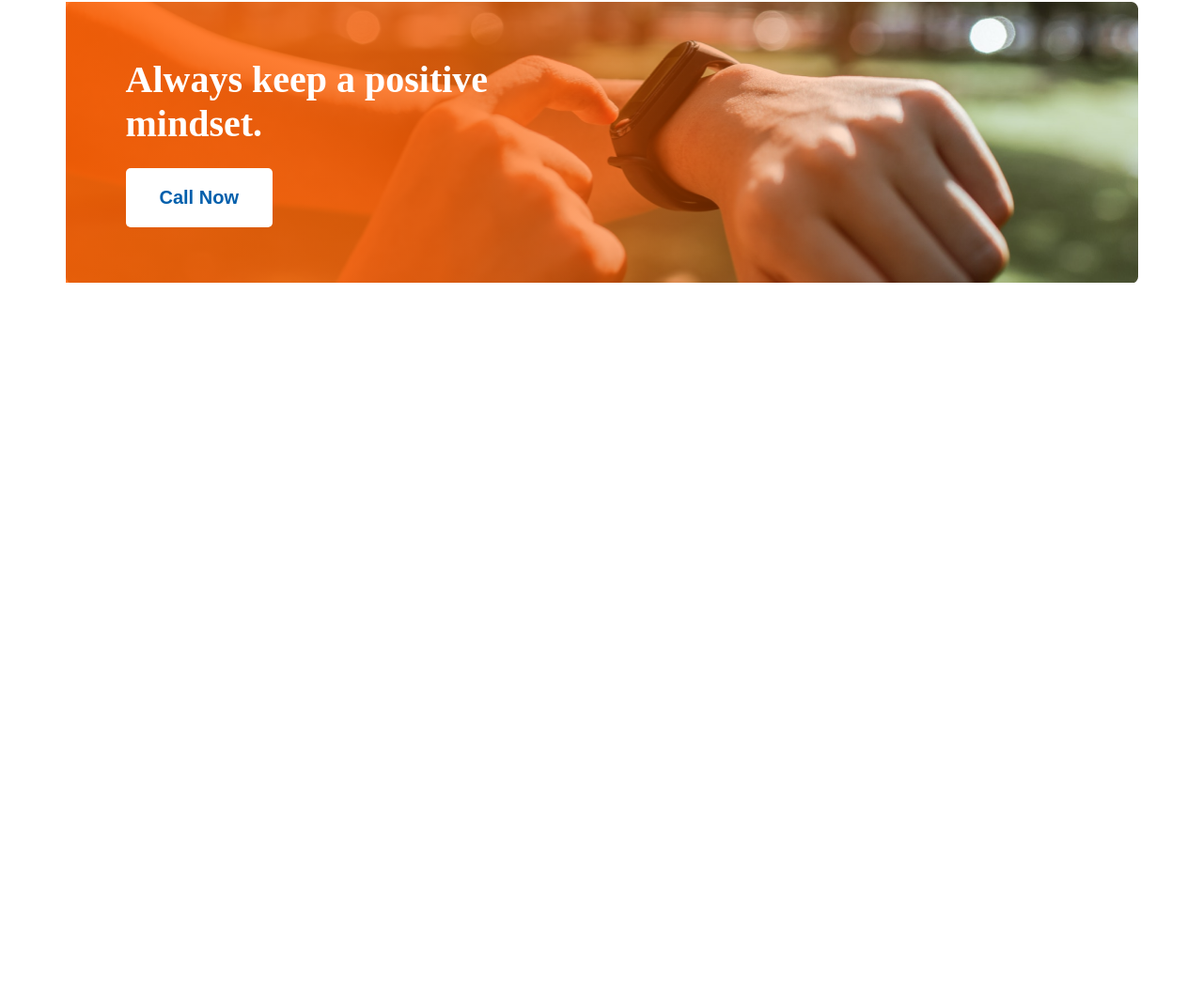
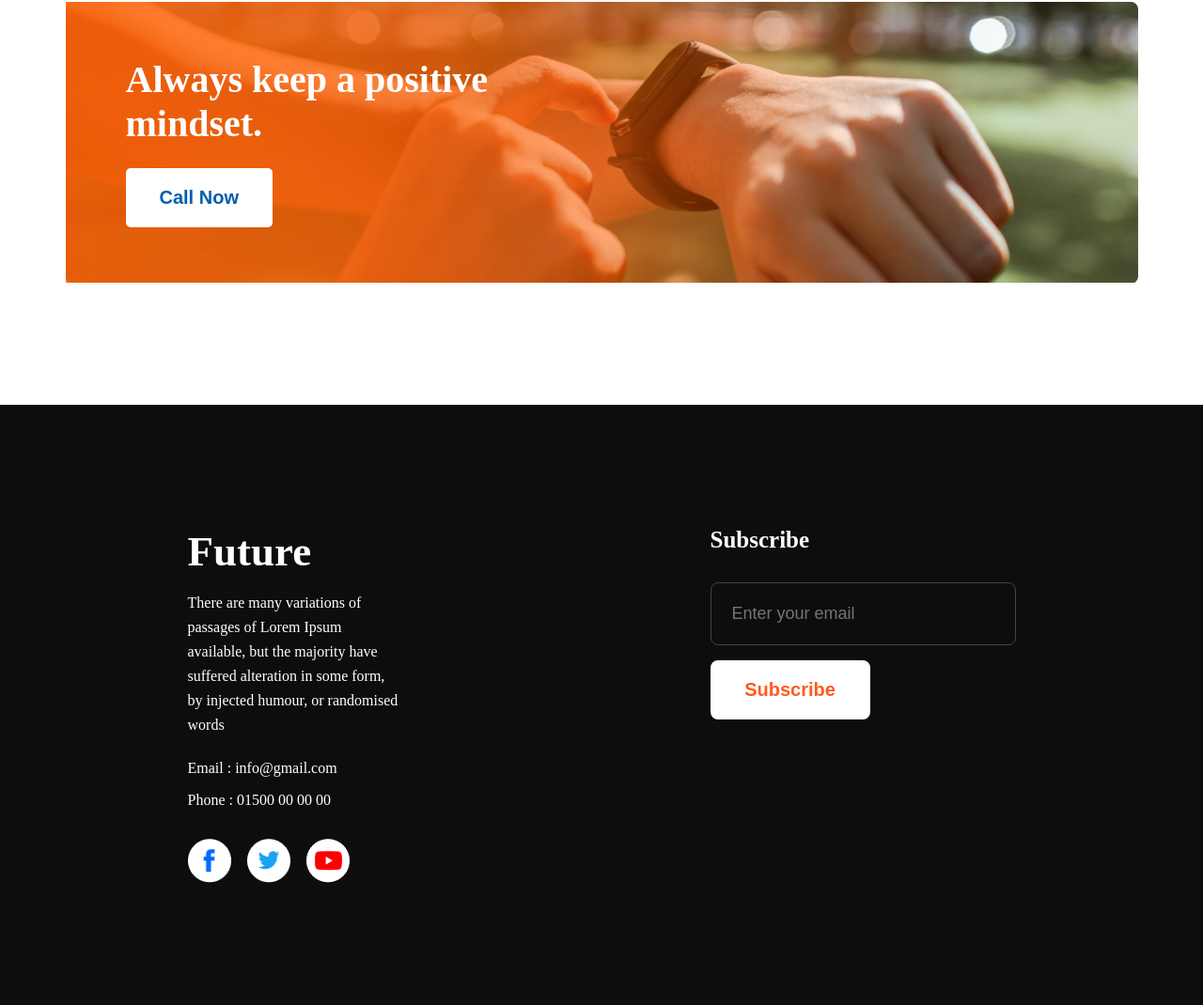
Before and after one commit to rashedislam4235/basic-design-of-wed-page-2, a plain HTML site: page index.html in a window 1280 px wide. Shown: the part 2588-3658 px from the top of the page at 94% size. Before the commit the page ends 2889 px from the top, so only its background shows below. Drawn offline with Linux system fonts and the light colour scheme.

Commit message:
add footer

```diff
--- a/index.html
+++ b/index.html
@@ -105,6 +105,37 @@
 
     </div>
 </section>
+<footer class="footer">
+  <div class="footer-container">
+
+    <!-- Left Side -->
+    <div class="footer-left">
+      <h2>Future</h2>
+      <p class="p1">
+        There are many variations of passages of Lorem Ipsum
+        available, but the majority have suffered alteration in some
+        form, by injected humour, or randomised words
+      </p>
+
+      <p class="p2">Email : info@gmail.com</p>
+      <p class="p3">Phone : 01500 00 00 00</p>
+
+      <div class="social-icons">
+        <img src="images/icons/fb.png" alt="">
+        <img src="images/icons/twitter.png" alt="">
+        <img src="images/icons/youtube.png" alt="">
+      </div>
+    </div>
+
+    <!-- Right Side -->
+    <div class="footer-right">
+      <h3>Subscribe</h3>
+      <input type="email" placeholder="Enter your email">
+      <button>Subscribe</button>
+    </div>
+
+  </div>
+</footer>
 
 
 
--- a/style.css
+++ b/style.css
@@ -242,3 +242,101 @@
 .call-btn:hover{
     background-color: #FFFFFF;
 }
+.footer {
+  background: #0d0d0d;
+  color: #fff;
+  margin-top:130px;
+}
+
+.footer-container {
+  max-width: 1141px;
+  margin: 0 auto;
+  display: flex;
+  gap: 331px;
+
+  padding:130px;
+}
+
+/* Left Section */
+.footer-left {
+ max-width: 485px;
+}
+
+.footer-left h2 {
+  font-size: 45px;
+  margin-bottom: 16px;
+  font-weight: bold;
+}
+
+ .p1 {
+  color: white;
+  line-height: 26px;
+  margin-bottom: 24px;
+  font-size: 16px;
+
+}
+.p2{
+    font-size: 16px;
+    margin-bottom: 16px;
+}
+.p3{
+    margin-bottom: 32px;
+    font-size: 16px;
+}
+
+.social-icons {
+ max-width: 175px;
+ display: flex;
+
+
+
+
+}
+
+.social-icons img {
+    max-width: 46px;
+    margin-right: 17px;
+
+}
+
+
+
+/* Right Section */
+.footer-right {
+
+}
+
+.footer-right h3 {
+  font-size: 25px;
+  margin-bottom:31px;
+  font-weight: 600;
+}
+
+.footer-right input {
+   padding: 22px;
+    border-radius: 8px;
+    border: 1px solid #444;
+   background-color: transparent;
+    color: white;
+    font-size: 18px;
+    width: 325px;
+    margin-bottom: 16px;
+}
+
+.footer-right button {
+   width: 170px;
+    padding: 20px 36px;
+    border-radius: 8px;
+    border: none;
+    background-color: white;
+    color: #ff5a1f;
+    font-weight: 600;
+    font-size: 20px;
+    cursor: pointer;
+    transition: 0.5s;
+}
+
+.footer-right button:hover {
+  background: #ff6a00;
+  color: #fff;
+}
```
